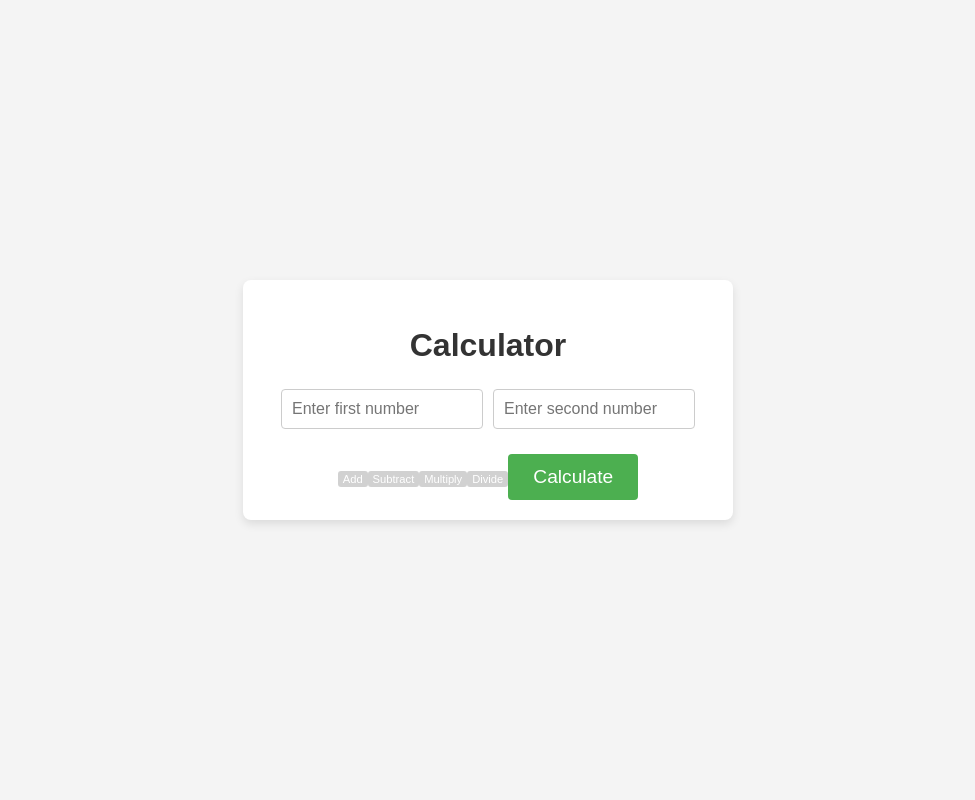
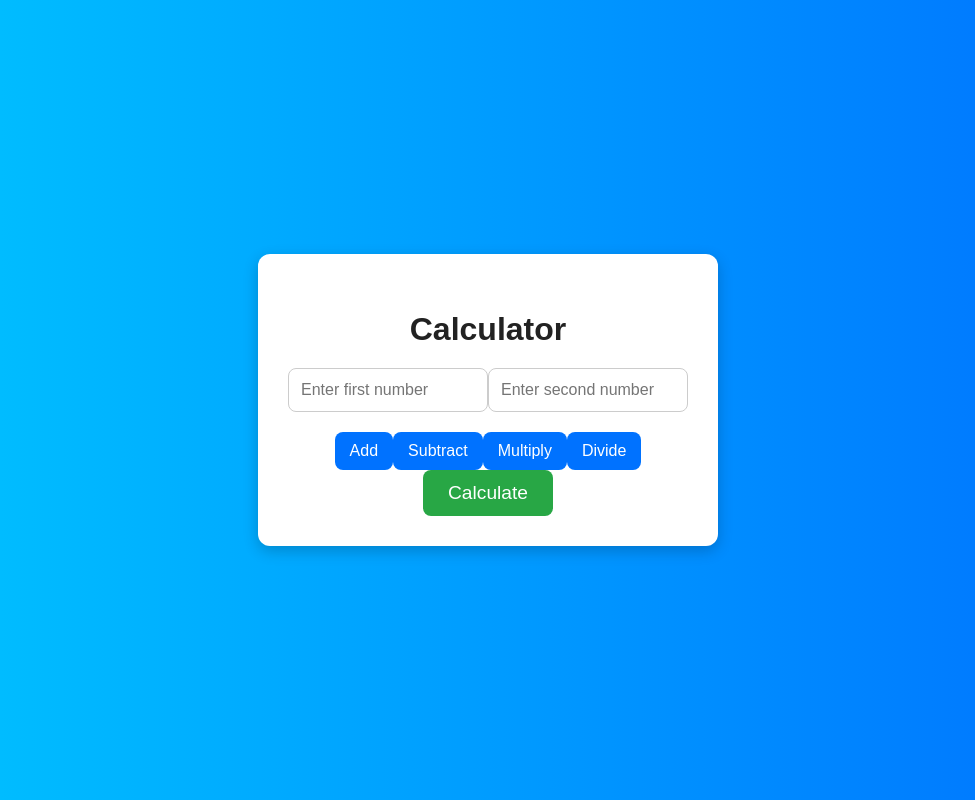
Before and after one commit to Kartikeyy-pandeyy/frontend-calculator, a React (Create React App) app: page / in a window 1280 px wide. Shown: the whole page, without its empty margins (152-1127 px from the left). Built offline with nearby package versions, Linux system fonts and the light colour scheme.

Commit message:
updated css

```diff
--- a/src/App.css
+++ b/src/App.css
@@ -1,7 +1,7 @@
 /* App.css */
 body {
-  font-family: Arial, sans-serif;
-  background-color: #f4f4f4;
+  font-family: "Poppins", sans-serif;
+  background: linear-gradient(to right, #00c6ff, #0072ff);
   display: flex;
   justify-content: center;
   align-items: center;
@@ -10,98 +10,84 @@ body {
 }
 
 .app-container {
-  background-color: #ffffff;
-  border-radius: 8px;
-  box-shadow: 0 4px 10px rgba(0, 0, 0, 0.1);
-  padding: 20px;
+  background: #ffffff;
+  border-radius: 12px;
+  box-shadow: 0 5px 15px rgba(0, 0, 0, 0.2);
+  padding: 30px;
   width: 100%;
-  max-width: 450px;
+  max-width: 400px;
   text-align: center;
 }
 
 h2 {
-  color: #333;
+  color: #222;
   font-size: 2rem;
   margin-bottom: 20px;
+  font-weight: 600;
 }
 
 .inputs-container {
+  display: flex;
+  justify-content: space-between;
   margin-bottom: 20px;
 }
 
 .input-field {
-  width: 40%;
-  padding: 10px;
-  margin: 5px;
+  width: 48%;
+  padding: 12px;
   font-size: 1rem;
-  border-radius: 4px;
+  border-radius: 8px;
   border: 1px solid #ccc;
   outline: none;
+  transition: border 0.3s ease-in-out;
 }
 
-.slider-container {
-  margin-bottom: 20px;
-  text-align: center;
+.input-field:focus {
+  border-color: #0072ff;
 }
 
-.slider-label {
-  font-size: 1.2rem;
-  color: #333;
-  margin-bottom: 10px;
-  display: block;
+.operations-container {
+  display: flex;
+  flex-wrap: wrap;
+  justify-content: center;
+  gap: 10px;
+  margin-bottom: 20px;
 }
 
-.slider {
-  width: 10%;
-  height: 15px;
-  -webkit-appearance: none;
-  appearance: none;
-  background: #ddd;
-  border-radius: 10px;
-  outline: none;
-  transition: background 0.5s ease;
+.op-btn {
+  background: #0072ff;
+  color: white;
+  font-size: 1rem;
+  padding: 10px 15px;
+  border: none;
+  border-radius: 8px;
+  cursor: pointer;
+  transition: all 0.3s ease-in-out;
 }
 
-.slider::-webkit-slider-thumb {
-  -webkit-appearance: none;
-  appearance: none;
-  width: 25px;
-  height: 25px;
-  border-radius: 50%;
-  background: #4CAF50;
-  cursor: pointer;
+.op-btn:hover {
+  background: #005ecb;
+  transform: scale(1.05);
 }
 
-.slider::-moz-range-thumb {
-  width: 25px;
-  height: 25px;
-  border-radius: 50%;
-  background: #4CAF50;
-  cursor: pointer;
+.op-btn:focus {
+  background: #0048a5;
 }
 
 .calculate-button {
-  background-color: #4CAF50;
+  background: #28a745;
   color: white;
   font-size: 1.2rem;
   padding: 12px 25px;
   border: none;
-  border-radius: 4px;
+  border-radius: 8px;
   cursor: pointer;
-  transition: background-color 0.3s;
+  transition: background 0.3s, transform 0.2s;
 }
-.op-btn{
-  background-color: rgba(144, 144, 144, 0.416);
-  color: white;
-  font-size: 0.7rem;
-  padding: 2px 5px;
-  border: none;
-  border-radius: 3px;
-  cursor: pointer;
-  transition: background-color 0.3s;
-}
+
 .calculate-button:hover {
-  background-color: #45a049;
+  background: #218838;
+  transform: scale(1.05);
 }
 
 .result-text {
@@ -109,4 +95,9 @@ h2 {
   font-size: 1.5rem;
   margin-top: 20px;
   font-weight: bold;
+  background: #f4f4f4;
+  padding: 10px;
+  border-radius: 8px;
+  box-shadow: 0px 2px 5px rgba(0, 0, 0, 0.1);
+  display: inline-block;
 }
```
